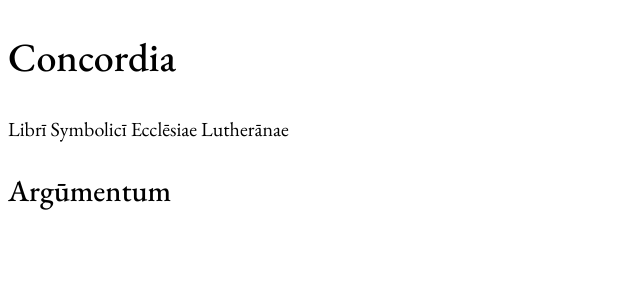
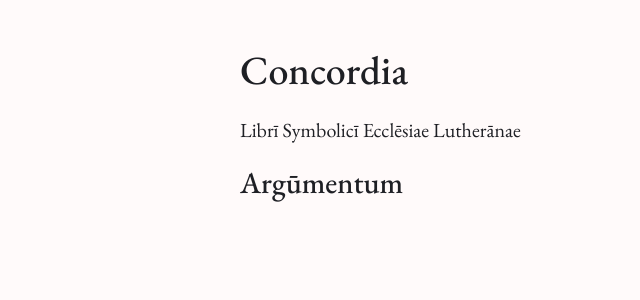
Before and after one commit to austintheriot/concordia, a SvelteKit app in the folder app/: page / in a window 1280 px wide. Shown: the top 300 px of the page, without its empty margins (0-640 px from the left). Built offline with nearby package versions, Linux system fonts and the light colour scheme.

Commit message:
add some default global styles

```diff
--- a/app/src/global.css
+++ b/app/src/global.css
@@ -16,10 +16,29 @@
 
   :root {
     font-family: 'EBGaramond', sans-serif;
+    line-height: 1.5;
+    font-size: 20px;
+    background-color: #fffafa;
+    color: #1e1f24;
+  }
+
+  * {
     padding: 0;
     margin: 0;
-    line-height: 1.5;
-    font-size: 20px;
+  }
+
+  .container {
+    max-width: min(calc(100% - 2rem), 800px);
+    margin: 2rem auto;
+  }
+
+  h1,
+  h2,
+  h3,
+  h4,
+  h5,
+  h6 {
+    margin: 0.75rem 0 0.25rem;
   }
 
   h1,
@@ -31,4 +50,21 @@
   strong {
     font-weight: 500;
   }
+
+  p,
+  li {
+    margin: 0.75rem 0 0.75rem;
+  }
+
+  a {
+    color: #cc1d1d;
+  }
+
+  a:visited {
+    color: #641a16;
+  }
+
+  h1 {
+    font-size: 2rem;
+  }
 }
--- a/app/src/routes/+page.svelte
+++ b/app/src/routes/+page.svelte
@@ -4,9 +4,9 @@
   const { data }: { data: PageData } = $props();
 </script>
 
+<div class="container">
   <h1>Concordia</h1>
   <p>Librī Symbolicī Ecclēsiae Lutherānae</p>
-
   <nav>
     <h2>Argūmentum</h2>
     <ol>
@@ -17,6 +17,7 @@
       {/each}
     </ol>
   </nav>
+</div>
 
 <style>
   ol {
```
Also changed, not shown: app/src/routes/documents/[slug]/+page.svelte (+6 -4 lines), documents/1-tria-symbola.md (+1 -1 lines). Lines whose indentation alone changed are shown as unchanged.
